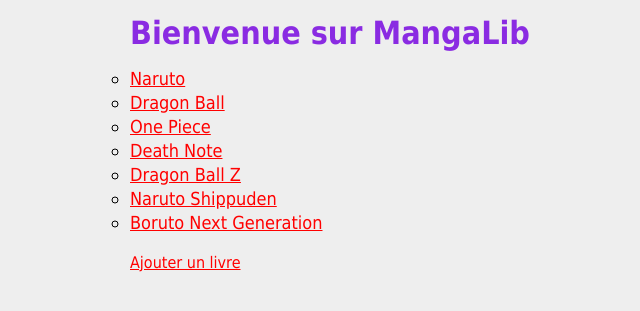
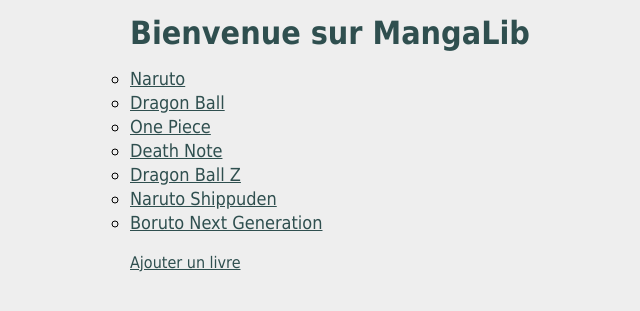
Before and after one commit to regisatl/Django, a Django app: page /manga/ in a window 1280 px wide. Shown: the top 311 px of the page, without its empty margins (110-750 px from the left). Run offline with Django 5.2, Linux system fonts and the light colour scheme; data comes from the database, SQL or seed files in the repository.

Commit message:
first commit of to day

```diff
--- a/FV/mangalib/static/mangalib/css/main.css
+++ b/FV/mangalib/static/mangalib/css/main.css
@@ -1,6 +1,6 @@
 body {
       background-color: #eee;
-      color: blueviolet;
+      color:darkslategray;
       width: 800px;
       margin: 0 auto;
       font-family: Tahoma, sans-serif;
@@ -9,7 +9,7 @@ body {
 
 a {
       text-decoration: underline;
-      color: red;
+      color: darkslategrey;
 }
 
 a:hover {
```
